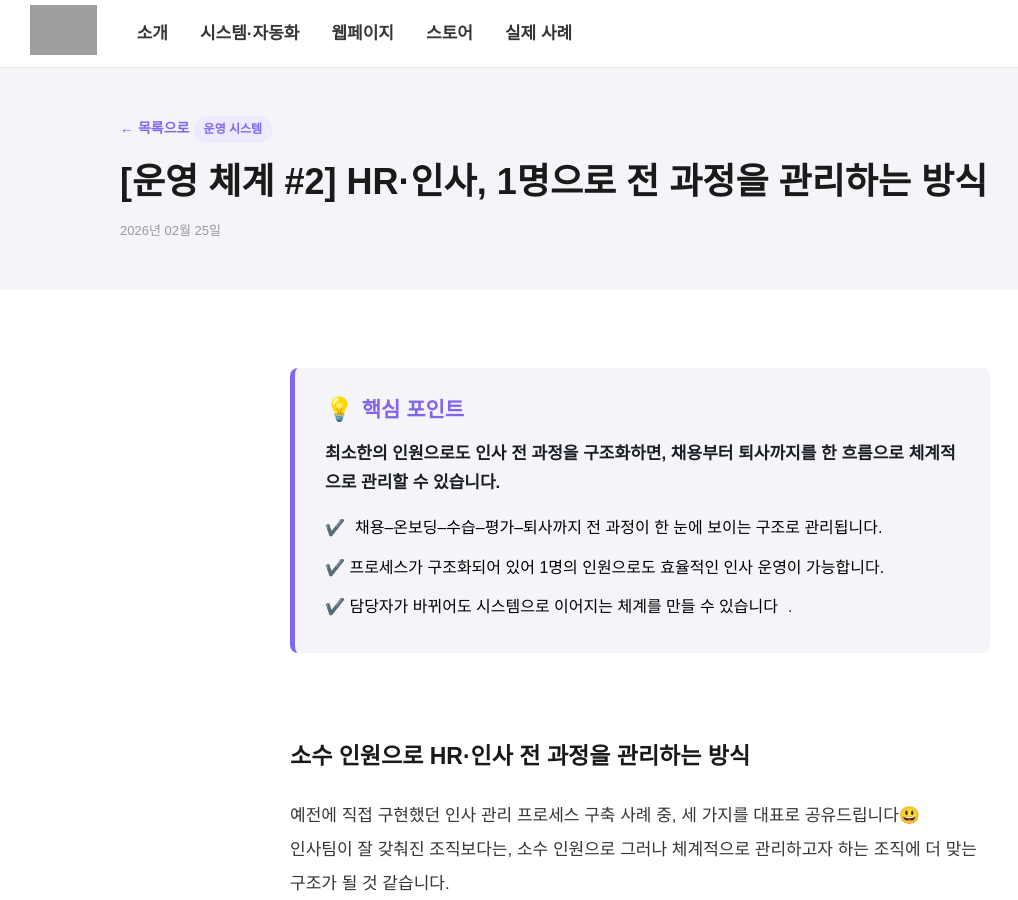
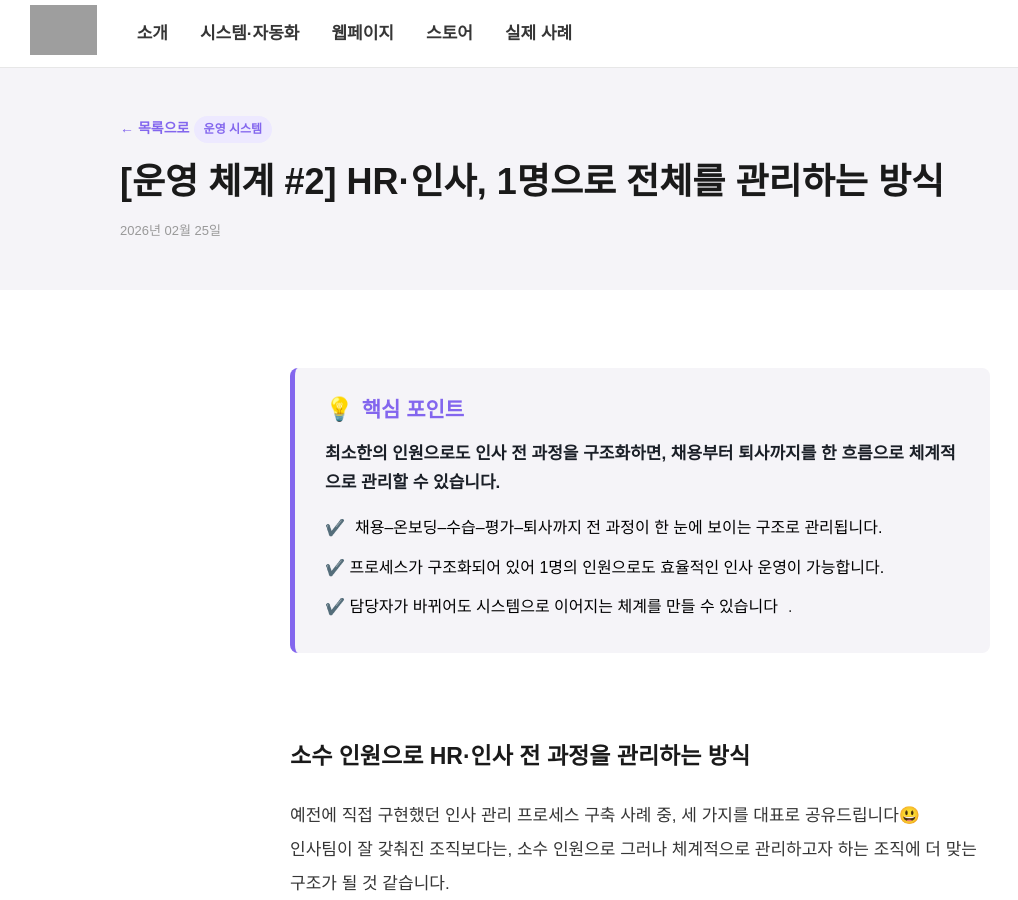
Before and after one commit to nsdlab26/blog, a Jekyll site: the page built from _posts/2026-02-25-hr-management.md, in a window 1280 px wide and 900 px high. Shown: the whole window, without its empty margins (0-1018 px from the left). Built offline with Jekyll 4.4.1, drawn with Linux system fonts in a browser that asks for light colours; grey boxes are pictures that could not be loaded.

Commit message:
Update 2026-02-25-hr-management.md

```diff
--- a/_posts/2026-02-25-hr-management.md
+++ b/_posts/2026-02-25-hr-management.md
@@ -1,6 +1,6 @@
 ---
 layout: post
-title: "[운영 체계 #2]  HR·인사, 1명으로 전 과정을 관리하는 방식"
+title: "[운영 체계 #2]  HR·인사, 1명으로 전체를 관리하는 방식"
 slug: hr-management
 category: 운영 시스템
 cover: https://cdn.imweb.me/upload/S20260317e48e798a6d243/545cf44c6bcbe.png
```
